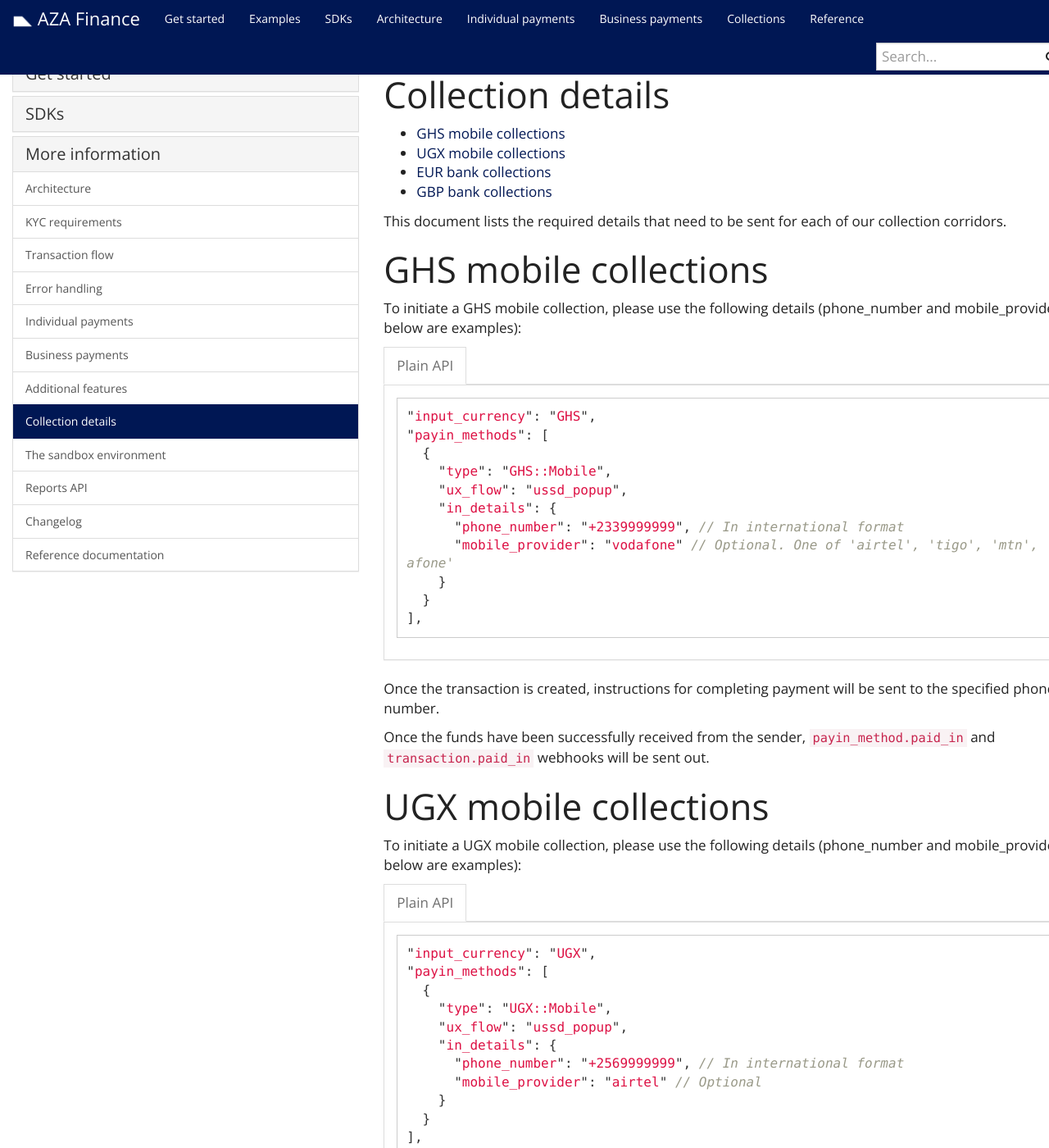
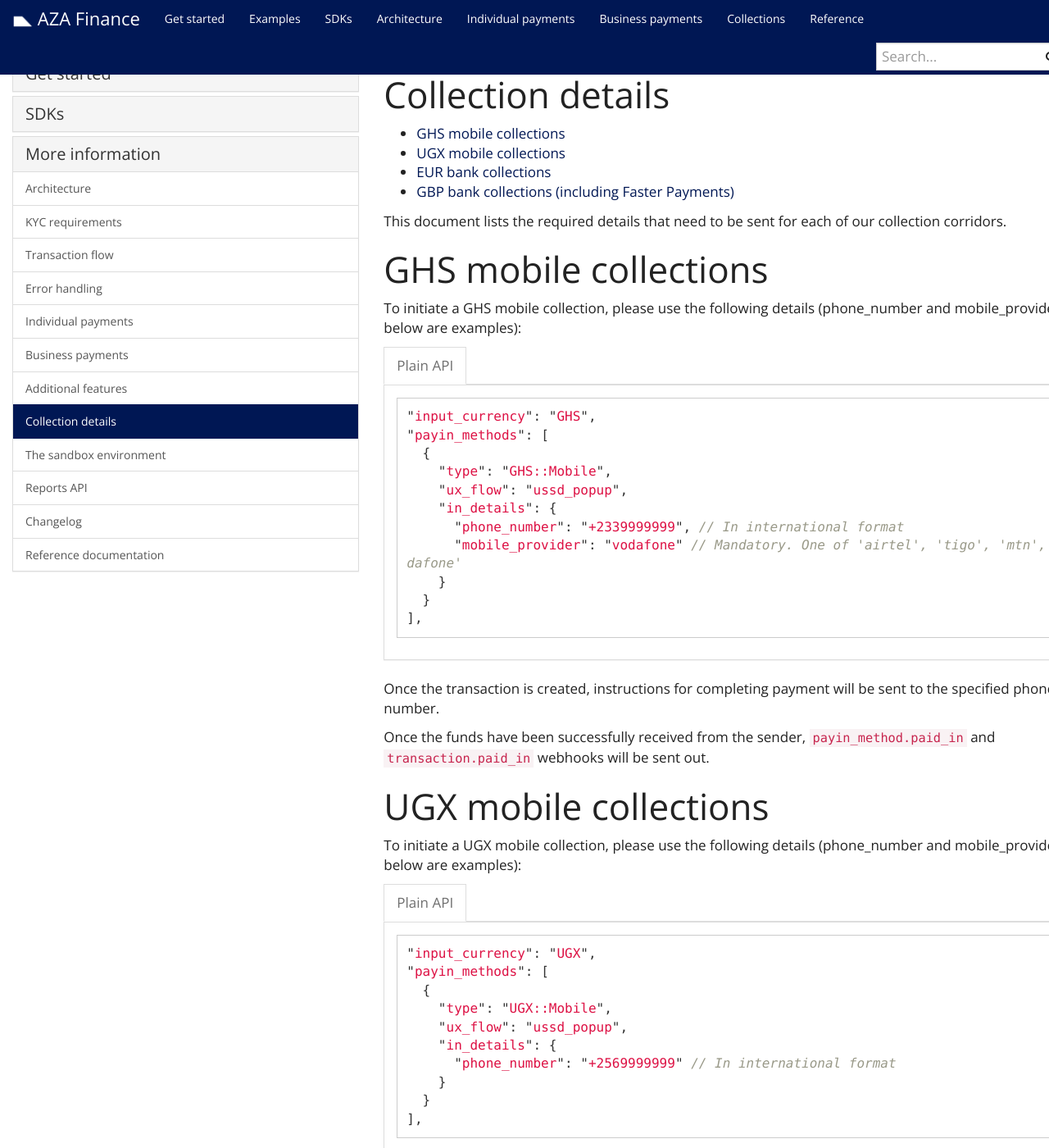
Before and after one commit to transferzero/api-documentation, a Jekyll site: the page built from _docs/collection-details.md, in a window 1280 px wide and 1400 px high. Shown: the whole window at 82% size. Built offline with Jekyll 4.4.1, drawn with Linux system fonts in a browser that asks for light colours; nearby versions of some CDN libraries; comment, search, counter and statistics services are not loaded; some of the changed text lies outside the part shown.

Commit message:
Update docs based on feedback
- Remove support for mobile_provider from UGX::Mobile
- Update mobile_provider from an optional to mandatory field for
  GHS::Mobile
- Highlight Faster Payments for GBP::Bank
- Standardise tag naming for collections

````diff
--- a/_docs/collection-details.md
+++ b/_docs/collection-details.md
@@ -21,14 +21,14 @@ To initiate a GHS mobile collection, please use the following details (phone_num
     "ux_flow": "ussd_popup",
     "in_details": {
       "phone_number": "+2339999999", // In international format
-      "mobile_provider": "vodafone" // Optional. One of 'airtel', 'tigo', 'mtn', 'vodafone'
+      "mobile_provider": "vodafone" // Mandatory. One of 'airtel', 'tigo', 'mtn', 'vodafone'
     }
   }
 ],
 ```
 {% endcapture %}
 
-{% include language-tabbar.html prefix="collection-ghs" raw=data-raw %}
+{% include language-tabbar.html prefix="collection-ghs-mobile" raw=data-raw %}
 
 Once the transaction is created, instructions for completing payment will be sent to the specified phone number.
 
@@ -46,15 +46,14 @@ To initiate a UGX mobile collection, please use the following details (phone_num
     "type": "UGX::Mobile",
     "ux_flow": "ussd_popup",
     "in_details": {
-      "phone_number": "+2569999999", // In international format
-      "mobile_provider": "airtel" // Optional
+      "phone_number": "+2569999999" // In international format
     }
   }
 ],
 ```
 {% endcapture %}
 
-{% include language-tabbar.html prefix="collection-beyonic" raw=data-raw %}
+{% include language-tabbar.html prefix="collection-ugx-mobile" raw=data-raw %}
 
 Once the transaction is created, instructions for completing payment will be sent to the specified phone number.
 
@@ -76,7 +75,7 @@ To initiate EUR IBAN collections please use the following details:
 ```
 {% endcapture %}
 
-{% include language-tabbar.html prefix="collection-iban" raw=data-raw %}
+{% include language-tabbar.html prefix="collection-eur-bank" raw=data-raw %}
 
 Payment should be made by the sender using the bank details returned in the response's `out_details` hash:
 
@@ -94,7 +93,7 @@ Payment should be made by the sender using the bank details returned in the resp
 ```
 {% endcapture %}
 
-{% include language-tabbar.html prefix="collection-iban-out" raw=data-raw %}
+{% include language-tabbar.html prefix="collection-eur-bank-out" raw=data-raw %}
 
 Funds should be sent to the IBAN shown above, with the reference number used as "payment details" (the reference will be different for each collection request, the one above is just an example).
 
@@ -105,7 +104,7 @@ Settlement times are dependent on what payment network the sender's bank support
 
 Once the funds have been successfully received from the sender, `payin_method.paid_in` and `transaction.paid_in` webhooks will be sent out.
 
-# GBP bank collections
+# GBP bank collections (including Faster Payments)
 
 To initiate GBP Faster Payments collections please use the following details:
 
@@ -121,7 +120,7 @@ To initiate GBP Faster Payments collections please use the following details:
 ```
 {% endcapture %}
 
-{% include language-tabbar.html prefix="collection-fp" raw=data-raw %}
+{% include language-tabbar.html prefix="collection-gbp-bank" raw=data-raw %}
 
 Payment should be made by the sender using the bank details returned in the response's `out_details` hash:
 
@@ -141,7 +140,7 @@ Payment should be made by the sender using the bank details returned in the resp
 ```
 {% endcapture %}
 
-{% include language-tabbar.html prefix="collection-fp-out" raw=data-raw %}
+{% include language-tabbar.html prefix="collection-gbp-bank-out" raw=data-raw %}
 
 Funds should be sent to the IBAN shown above, with the reference number used as "payment details" (the reference will be different for each collection request, the one above is just an example).
 
````
